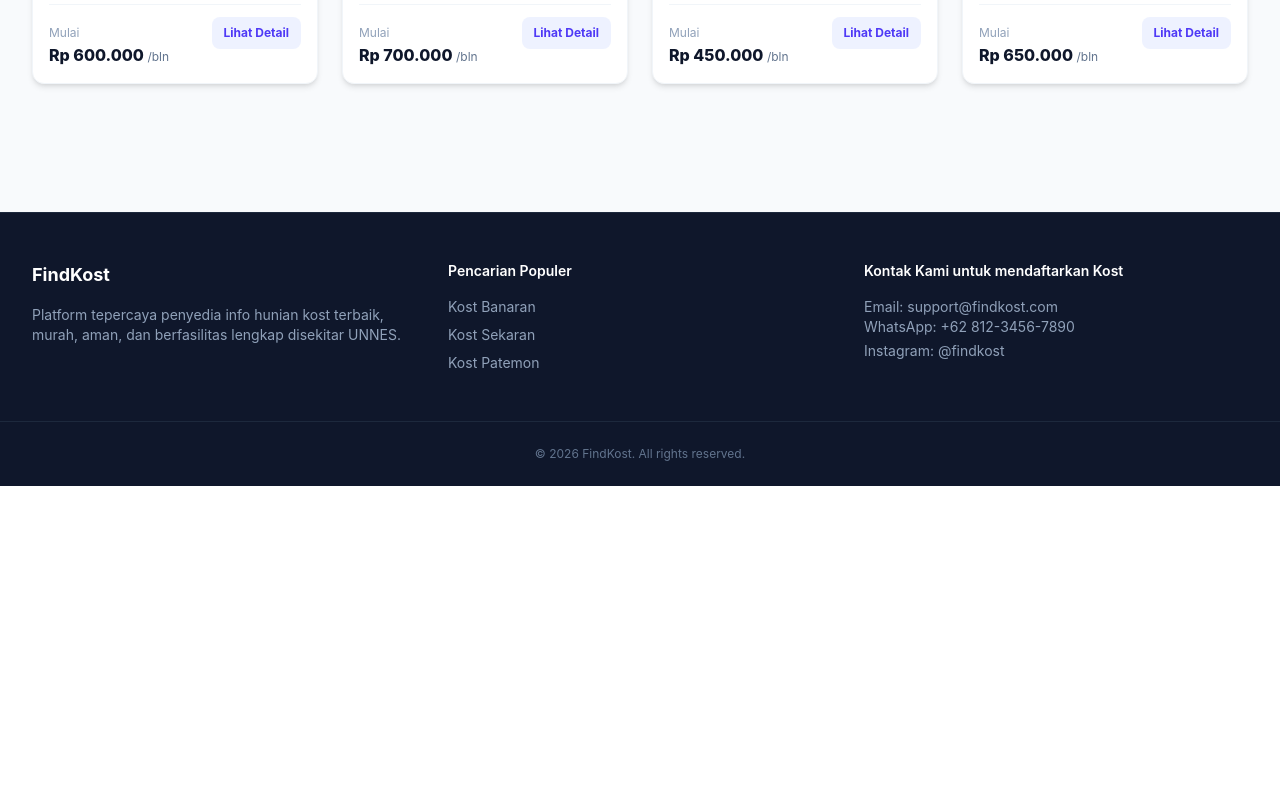
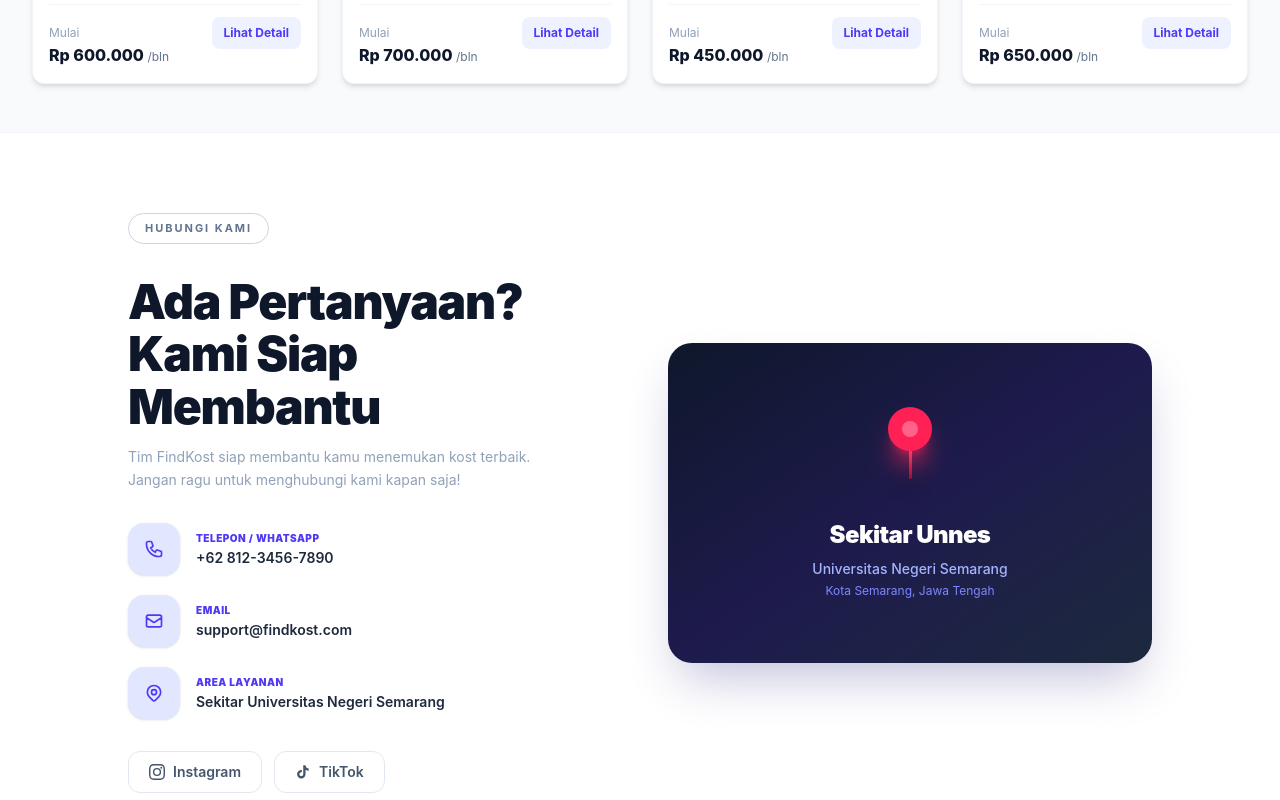
Before and after one commit to razzell6/find-kost, a React (Vite) app: page / in a window 1280 px wide. Shown: the part 940-1740 px from the top of the page. Before the commit the page ends 1426 px from the top, so only its background shows below. Built offline with nearby package versions, Linux system fonts and the light colour scheme.

Commit message:
menambah halaman dibawah pilihan kost beserta teks dan elemen yang digunakan

```diff
--- a/src/pages/Home.jsx
+++ b/src/pages/Home.jsx
@@ -4,12 +4,7 @@ import Footer from '../components/Footer';
 import KostCard from '../components/KostCard';
 
 // ============================================================
-// 1. DATA MASTER KOST
-//    PERUBAHAN: Ditambah 2 field baru di setiap kost:
-//      - `jarak`    : jarak dalam meter dari Unnes
-//      - `kapasitas`: jumlah orang per kamar
-//    Kost Putra Sejahtera diubah harga & fasilitas agar
-//    filter "Dibawah 500rb" dan "Kasur+Lemari" bisa ditest.
+// DATA MASTER KOST
 // ============================================================
 const DATA_KOST_MASTER = [
   {
@@ -41,11 +36,11 @@ const DATA_KOST_MASTER = [
     title: "Kost Putra Sejahtera",
     type: "Putra",
     location: "Jl. Banaran Gang 3",
-    price: 450000,       // diubah dari 550000 → agar filter "Dibawah 500rb" bisa dicoba
+    price: 450000,
     rating: 4.7,
     jarak: 1500,
     kapasitas: 2,
-    facilities: ["WiFi High-Speed", "Kasur", "Lemari", "Kipas Angin"], // diubah → agar filter "Kasur+Lemari" bisa dicoba
+    facilities: ["WiFi High-Speed", "Kasur", "Lemari", "Kipas Angin"],
     image: "https://images.unsplash.com/photo-1554995207-c18c203602cb?auto=format&fit=crop&w=500&q=80"
   },
   {
@@ -64,85 +59,56 @@ const DATA_KOST_MASTER = [
 
 export default function Home() {
 
-  // ============================================================
-  // 2. STATE FILTER — yang lama + 4 baru di bawahnya
-  // ============================================================
+  // ── STATE FILTER ──
   const [keywordLokasi, setKeywordLokasi] = useState('');
-  const [filterTipe, setFilterTipe] = useState('Semua');
-
-  // ✅ 4 STATE FILTER BARU
-  const [filterHarga, setFilterHarga] = useState('semua');
-  const [filterJarak, setFilterJarak] = useState('semua');
+  const [filterTipe, setFilterTipe]       = useState('Semua');
+  const [filterHarga, setFilterHarga]     = useState('semua');
+  const [filterJarak, setFilterJarak]     = useState('semua');
   const [filterFasilitas, setFilterFasilitas] = useState('semua');
   const [filterKapasitas, setFilterKapasitas] = useState('semua');
 
-  // ============================================================
-  // 3. LOGIKA FILTER UTAMA — semua kondisi digabung
-  // ============================================================
+  // ── LOGIKA FILTER ──
   const kostTerfilter = DATA_KOST_MASTER.filter((item) => {
+    const cocokTipe = filterTipe === 'Semua' || item.type.toLowerCase() === filterTipe.toLowerCase();
+    const cocokLokasi = item.location.toLowerCase().includes(keywordLokasi.toLowerCase()) ||
+                        item.title.toLowerCase().includes(keywordLokasi.toLowerCase());
 
-    // A. Filter Tipe Properti (tidak berubah)
-    const cocokTipe =
-      filterTipe === 'Semua' ||
-      item.type.toLowerCase() === filterTipe.toLowerCase();
-
-    // B. Filter Lokasi / Keyword (tidak berubah)
-    const cocokLokasi =
-      item.location.toLowerCase().includes(keywordLokasi.toLowerCase()) ||
-      item.title.toLowerCase().includes(keywordLokasi.toLowerCase());
-
-    // C. ✅ Filter Harga Per Bulan
     let cocokHarga = true;
     if      (filterHarga === 'dibawah500')  cocokHarga = item.price < 500000;
-    else if (filterHarga === '500-750')     cocokHarga = item.price >= 500000  && item.price <= 750000;
-    else if (filterHarga === '750-1000')    cocokHarga = item.price > 750000   && item.price <= 1000000;
+    else if (filterHarga === '500-750')     cocokHarga = item.price >= 500000 && item.price <= 750000;
+    else if (filterHarga === '750-1000')    cocokHarga = item.price > 750000 && item.price <= 1000000;
     else if (filterHarga === 'diatas1000')  cocokHarga = item.price > 1000000;
 
-    // D. ✅ Filter Jarak Dari Unnes
     let cocokJarak = true;
     if      (filterJarak === 'kurang500')   cocokJarak = item.jarak < 500;
-    else if (filterJarak === '500-1000')    cocokJarak = item.jarak >= 500  && item.jarak <= 1000;
-    else if (filterJarak === '1000-2000')   cocokJarak = item.jarak > 1000  && item.jarak <= 2000;
+    else if (filterJarak === '500-1000')    cocokJarak = item.jarak >= 500 && item.jarak <= 1000;
+    else if (filterJarak === '1000-2000')   cocokJarak = item.jarak > 1000 && item.jarak <= 2000;
     else if (filterJarak === 'lebih2000')   cocokJarak = item.jarak > 2000;
 
-    // E. ✅ Filter Fasilitas Kamar
     const fas = item.facilities.map(f => f.toLowerCase());
     let cocokFasilitas = true;
-    if (filterFasilitas === 'ac') {
-      cocokFasilitas = fas.some(f => f.includes('ac'));
-    } else if (filterFasilitas === 'kamar-mandi') {
-      cocokFasilitas = fas.some(f => f.includes('kamar mandi dalam'));
-    } else if (filterFasilitas === 'ac-kamar-mandi') {
-      cocokFasilitas =
-        fas.some(f => f.includes('ac')) &&
-        fas.some(f => f.includes('kamar mandi dalam'));
-    } else if (filterFasilitas === 'kasur-lemari') {
-      cocokFasilitas =
-        fas.some(f => f.includes('kasur')) &&
-        fas.some(f => f.includes('lemari'));
-    }
+    if      (filterFasilitas === 'ac')              cocokFasilitas = fas.some(f => f.includes('ac'));
+    else if (filterFasilitas === 'kamar-mandi')     cocokFasilitas = fas.some(f => f.includes('kamar mandi dalam'));
+    else if (filterFasilitas === 'ac-kamar-mandi')  cocokFasilitas = fas.some(f => f.includes('ac')) && fas.some(f => f.includes('kamar mandi dalam'));
+    else if (filterFasilitas === 'kasur-lemari')    cocokFasilitas = fas.some(f => f.includes('kasur')) && fas.some(f => f.includes('lemari'));
 
-    // F. ✅ Filter Kapasitas Per Kamar
     let cocokKapasitas = true;
-    if      (filterKapasitas === '1')      cocokKapasitas = item.kapasitas === 1;
-    else if (filterKapasitas === '2')      cocokKapasitas = item.kapasitas === 2;
-    else if (filterKapasitas === '3plus')  cocokKapasitas = item.kapasitas >= 3;
+    if      (filterKapasitas === '1')     cocokKapasitas = item.kapasitas === 1;
+    else if (filterKapasitas === '2')     cocokKapasitas = item.kapasitas === 2;
+    else if (filterKapasitas === '3plus') cocokKapasitas = item.kapasitas >= 3;
 
-    // Semua kondisi harus TRUE agar kost lolos saringan
     return cocokTipe && cocokLokasi && cocokHarga && cocokJarak && cocokFasilitas && cocokKapasitas;
   });
 
-  // Styling reusable untuk dropdown filter baru
   const dropdownStyle =
     "w-full text-xs font-semibold text-slate-700 bg-white border border-slate-200 " +
-    "rounded-xl px-3 py-2.5 focus:outline-none focus:ring-2 focus:ring-indigo-400 " +
-    "cursor-pointer shadow-sm";
+    "rounded-xl px-3 py-2.5 focus:outline-none focus:ring-2 focus:ring-indigo-400 cursor-pointer shadow-sm";
 
   return (
     <div className="min-h-screen bg-slate-50 flex flex-col justify-between">
       <Navbar />
 
-      {/* ─── HERO SECTION & SEARCH BAR ─── */}
+      {/* ─── HERO + SEARCH BAR ─── */}
       <header className="bg-gradient-to-r from-slate-900 via-indigo-950 to-slate-900 text-white py-16 px-4 text-center">
         <div className="max-w-4xl mx-auto space-y-4">
           <h2 className="text-3xl md:text-4xl font-black tracking-tight">
@@ -152,10 +118,8 @@ export default function Home() {
             Ribuan pilihan kamar kost putra, putri, dan campur di seluruh Indonesia dengan fasilitas lengkap.
           </p>
 
-          {/* ── SEARCH BAR (tidak berubah) ── */}
+          {/* Search Bar */}
           <div className="bg-white p-4 rounded-2xl shadow-xl max-w-3xl mx-auto grid grid-cols-1 md:grid-cols-7 gap-4 text-slate-800 items-center mt-8">
-
-            {/* Input Keyword Lokasi */}
             <div className="md:col-span-3 text-left px-2">
               <label className="block text-[10px] font-black text-indigo-600 uppercase tracking-wider mb-1">
                 Lokasi / Area
@@ -168,10 +132,7 @@ export default function Home() {
                 className="w-full text-sm font-medium focus:outline-none placeholder-slate-400"
               />
             </div>
-
             <div className="hidden md:block h-8 border-r border-slate-200"></div>
-
-            {/* Select Tipe Properti */}
             <div className="md:col-span-2 text-left px-2">
               <label className="block text-[10px] font-black text-indigo-600 uppercase tracking-wider mb-1">
                 Tipe Properti
@@ -187,26 +148,16 @@ export default function Home() {
                 <option value="Campur">Campur</option>
               </select>
             </div>
-
-            {/* Tombol Cari */}
             <button className="md:col-span-1 w-full bg-indigo-600 hover:bg-indigo-700 text-white font-bold py-2.5 px-4 rounded-xl transition text-sm shadow-md shadow-indigo-100">
               Cari
             </button>
           </div>
 
-          {/* ── ✅ FILTER TAMBAHAN (4 dropdown baru) ── */}
+          {/* Filter Tambahan */}
           <div className="max-w-3xl mx-auto grid grid-cols-2 md:grid-cols-4 gap-3 mt-3">
-
-            {/* Filter 1: Harga Per Bulan */}
             <div className="text-left">
-              <label className="block text-[10px] font-bold text-indigo-300 uppercase tracking-wider mb-1.5 pl-1">
-                💰 Harga / Bulan
-              </label>
-              <select
-                value={filterHarga}
-                onChange={(e) => setFilterHarga(e.target.value)}
-                className={dropdownStyle}
-              >
+              <label className="block text-[10px] font-bold text-indigo-300 uppercase tracking-wider mb-1.5 pl-1">💰 Harga / Bulan</label>
+              <select value={filterHarga} onChange={(e) => setFilterHarga(e.target.value)} className={dropdownStyle}>
                 <option value="semua">Semua Harga</option>
                 <option value="dibawah500">Dibawah Rp 500.000</option>
                 <option value="500-750">Rp 500rb – 750rb</option>
@@ -214,17 +165,9 @@ export default function Home() {
                 <option value="diatas1000">Diatas Rp 1.000.000</option>
               </select>
             </div>
-
-            {/* Filter 2: Jarak Dari Unnes */}
             <div className="text-left">
-              <label className="block text-[10px] font-bold text-indigo-300 uppercase tracking-wider mb-1.5 pl-1">
-                📍 Jarak dari Unnes
-              </label>
-              <select
-                value={filterJarak}
-                onChange={(e) => setFilterJarak(e.target.value)}
-                className={dropdownStyle}
-              >
+              <label className="block text-[10px] font-bold text-indigo-300 uppercase tracking-wider mb-1.5 pl-1">📍 Jarak dari Unnes</label>
+              <select value={filterJarak} onChange={(e) => setFilterJarak(e.target.value)} className={dropdownStyle}>
                 <option value="semua">Semua Jarak</option>
                 <option value="kurang500">Kurang dari 500m</option>
                 <option value="500-1000">500m – 1km</option>
@@ -232,17 +175,9 @@ export default function Home() {
                 <option value="lebih2000">Lebih dari 2km</option>
               </select>
             </div>
-
-            {/* Filter 3: Fasilitas Kamar */}
             <div className="text-left">
-              <label className="block text-[10px] font-bold text-indigo-300 uppercase tracking-wider mb-1.5 pl-1">
-                🛏️ Fasilitas Kamar
-              </label>
-              <select
-                value={filterFasilitas}
-                onChange={(e) => setFilterFasilitas(e.target.value)}
-                className={dropdownStyle}
-              >
+              <label className="block text-[10px] font-bold text-indigo-300 uppercase tracking-wider mb-1.5 pl-1">🛏️ Fasilitas Kamar</label>
+              <select value={filterFasilitas} onChange={(e) => setFilterFasilitas(e.target.value)} className={dropdownStyle}>
                 <option value="semua">Semua Fasilitas</option>
                 <option value="ac">AC</option>
                 <option value="kamar-mandi">Kamar Mandi Dalam</option>
@@ -250,31 +185,20 @@ export default function Home() {
                 <option value="kasur-lemari">Kasur + Lemari</option>
               </select>
             </div>
-
-            {/* Filter 4: Kapasitas Per Kamar */}
             <div className="text-left">
-              <label className="block text-[10px] font-bold text-indigo-300 uppercase tracking-wider mb-1.5 pl-1">
-                👥 Kapasitas Kamar
-              </label>
-              <select
-                value={filterKapasitas}
-                onChange={(e) => setFilterKapasitas(e.target.value)}
-                className={dropdownStyle}
-              >
+              <label className="block text-[10px] font-bold text-indigo-300 uppercase tracking-wider mb-1.5 pl-1">👥 Kapasitas Kamar</label>
+              <select value={filterKapasitas} onChange={(e) => setFilterKapasitas(e.target.value)} className={dropdownStyle}>
                 <option value="semua">Semua</option>
                 <option value="1">1 Orang</option>
                 <option value="2">2 Orang</option>
                 <option value="3plus">3 Orang Ke Atas</option>
               </select>
             </div>
-
           </div>
-          {/* ── END FILTER TAMBAHAN ── */}
-
         </div>
       </header>
 
-      {/* ─── RENDER HASIL FILTER LISTING KOST ─── */}
+      {/* ─── LISTING KOST ─── */}
       <main className="max-w-7xl mx-auto px-4 sm:px-6 lg:px-8 py-12 w-full flex-grow">
         <div className="flex justify-between items-end mb-6">
           <div>
@@ -290,7 +214,7 @@ export default function Home() {
           <div className="text-center py-16 bg-white rounded-2xl border border-dashed border-slate-200">
             <span className="text-4xl">🔍</span>
             <h4 className="text-base font-bold text-slate-700 mt-2">Kost Tidak Ditemukan</h4>
-            <p className="text-xs text-slate-400 mt-1">Coba ketik kata kunci daerah lain atau ubah filter pencarian.</p>
+            <p className="text-xs text-slate-400 mt-1">Coba ubah filter pencarian kamu.</p>
           </div>
         ) : (
           <div className="grid grid-cols-1 sm:grid-cols-2 md:grid-cols-3 lg:grid-cols-4 gap-6">
@@ -301,6 +225,125 @@ export default function Home() {
         )}
       </main>
 
+      {/* ═══════════════════════════════════════════════════════
+          ✅ SECTION BARU: HUBUNGI KAMI
+          Layout & bubble dari gambar 2, warna dari FindKost
+      ════════════════════════════════════════════════════════ */}
+      <section className="bg-white py-20 px-4 border-t border-slate-100">
+        <div className="max-w-5xl mx-auto grid grid-cols-1 md:grid-cols-2 gap-14 items-center">
+
+          {/* ── KIRI: Kontak ── */}
+          <div className="space-y-8">
+
+            {/* Badge "HUBUNGI KAMI" */}
+            <span className="inline-flex items-center border border-slate-300 text-slate-500 text-[11px] font-bold uppercase tracking-[0.18em] px-4 py-1.5 rounded-full">
+              Hubungi Kami
+            </span>
+
+            {/* Heading & Deskripsi */}
+            <div className="space-y-3">
+              <h2 className="text-4xl md:text-5xl font-black text-slate-900 leading-[1.1] tracking-tight">
+                Ada Pertanyaan?<br />
+                Kami Siap Membantu
+              </h2>
+              <p className="text-slate-400 text-sm leading-relaxed">
+                Tim FindKost siap membantu kamu menemukan kost terbaik.<br />
+                Jangan ragu untuk menghubungi kami kapan saja!
+              </p>
+            </div>
+
+            {/* ── Contact Items (bubble) ── */}
+            <div className="space-y-5">
+
+              {/* Telepon / WhatsApp */}
+              <div className="flex items-center gap-4">
+                <div className="w-13 h-13 min-w-[52px] min-h-[52px] bg-indigo-100 rounded-2xl flex items-center justify-center shadow-sm">
+                  <svg className="w-5 h-5 text-indigo-600" fill="none" viewBox="0 0 24 24" stroke="currentColor" strokeWidth={2}>
+                    <path strokeLinecap="round" strokeLinejoin="round" d="M3 5a2 2 0 012-2h3.28a1 1 0 01.948.684l1.498 4.493a1 1 0 01-.502 1.21l-2.257 1.13a11.042 11.042 0 005.516 5.516l1.13-2.257a1 1 0 011.21-.502l4.493 1.498a1 1 0 01.684.949V19a2 2 0 01-2 2h-1C9.716 21 3 14.284 3 6V5z" />
+                  </svg>
+                </div>
+                <div>
+                  <p className="text-[10px] font-black text-indigo-600 uppercase tracking-wider mb-0.5">Telepon / WhatsApp</p>
+                  <p className="text-slate-800 font-semibold text-sm">+62 812-3456-7890</p>
+                </div>
+              </div>
+
+              {/* Email */}
+              <div className="flex items-center gap-4">
+                <div className="w-13 h-13 min-w-[52px] min-h-[52px] bg-indigo-100 rounded-2xl flex items-center justify-center shadow-sm">
+                  <svg className="w-5 h-5 text-indigo-600" fill="none" viewBox="0 0 24 24" stroke="currentColor" strokeWidth={2}>
+                    <path strokeLinecap="round" strokeLinejoin="round" d="M3 8l7.89 5.26a2 2 0 002.22 0L21 8M5 19h14a2 2 0 002-2V7a2 2 0 00-2-2H5a2 2 0 00-2 2v10a2 2 0 002 2z" />
+                  </svg>
+                </div>
+                <div>
+                  <p className="text-[10px] font-black text-indigo-600 uppercase tracking-wider mb-0.5">Email</p>
+                  <p className="text-slate-800 font-semibold text-sm">support@findkost.com</p>
+                </div>
+              </div>
+
+              {/* Area Layanan */}
+              <div className="flex items-center gap-4">
+                <div className="w-13 h-13 min-w-[52px] min-h-[52px] bg-indigo-100 rounded-2xl flex items-center justify-center shadow-sm">
+                  <svg className="w-5 h-5 text-indigo-600" fill="none" viewBox="0 0 24 24" stroke="currentColor" strokeWidth={2}>
+                    <path strokeLinecap="round" strokeLinejoin="round" d="M17.657 16.657L13.414 20.9a1.998 1.998 0 01-2.827 0l-4.244-4.243a8 8 0 1111.314 0z" />
+                    <path strokeLinecap="round" strokeLinejoin="round" d="M15 11a3 3 0 11-6 0 3 3 0 016 0z" />
+                  </svg>
+                </div>
+                <div>
+                  <p className="text-[10px] font-black text-indigo-600 uppercase tracking-wider mb-0.5">Area Layanan</p>
+                  <p className="text-slate-800 font-semibold text-sm">Sekitar Universitas Negeri Semarang</p>
+                </div>
+              </div>
+            </div>
+
+            {/* ── Tombol Sosial Media ── */}
+            <div className="flex gap-3 flex-wrap">
+              {/* Instagram */}
+              <button className="flex items-center gap-2 border border-slate-200 text-slate-600 text-sm font-semibold px-5 py-2.5 rounded-xl hover:bg-indigo-50 hover:border-indigo-300 hover:text-indigo-600 transition-all duration-200">
+                <svg className="w-4 h-4" fill="currentColor" viewBox="0 0 24 24">
+                  <path d="M12 2.163c3.204 0 3.584.012 4.85.07 3.252.148 4.771 1.691 4.919 4.919.058 1.265.069 1.645.069 4.849 0 3.205-.012 3.584-.069 4.849-.149 3.225-1.664 4.771-4.919 4.919-1.266.058-1.644.07-4.85.07-3.204 0-3.584-.012-4.849-.07-3.26-.149-4.771-1.699-4.919-4.92-.058-1.265-.07-1.644-.07-4.849 0-3.204.013-3.583.07-4.849.149-3.227 1.664-4.771 4.919-4.919 1.266-.057 1.645-.069 4.849-.069zM12 0C8.741 0 8.333.014 7.053.072 2.695.272.273 2.69.073 7.052.014 8.333 0 8.741 0 12c0 3.259.014 3.668.072 4.948.2 4.358 2.618 6.78 6.98 6.98C8.333 23.986 8.741 24 12 24c3.259 0 3.668-.014 4.948-.072 4.354-.2 6.782-2.618 6.979-6.98.059-1.28.073-1.689.073-4.948 0-3.259-.014-3.667-.072-4.947-.196-4.354-2.617-6.78-6.979-6.98C15.668.014 15.259 0 12 0zm0 5.838a6.162 6.162 0 100 12.324 6.162 6.162 0 000-12.324zM12 16a4 4 0 110-8 4 4 0 010 8zm6.406-11.845a1.44 1.44 0 100 2.881 1.44 1.44 0 000-2.881z"/>
+                </svg>
+                Instagram
+              </button>
+              {/* TikTok */}
+              <button className="flex items-center gap-2 border border-slate-200 text-slate-600 text-sm font-semibold px-5 py-2.5 rounded-xl hover:bg-indigo-50 hover:border-indigo-300 hover:text-indigo-600 transition-all duration-200">
+                <svg className="w-4 h-4" fill="currentColor" viewBox="0 0 24 24">
+                  <path d="M19.59 6.69a4.83 4.83 0 01-3.77-4.25V2h-3.45v13.67a2.89 2.89 0 01-2.88 2.5 2.89 2.89 0 01-2.89-2.89 2.89 2.89 0 012.89-2.89c.28 0 .54.04.79.1V9.01a6.33 6.33 0 00-.79-.05 6.34 6.34 0 00-6.34 6.34 6.34 6.34 0 006.34 6.34 6.34 6.34 0 006.33-6.34V8.69a8.18 8.18 0 004.78 1.52V6.78a4.84 4.84 0 01-1.01-.09z"/>
+                </svg>
+                TikTok
+              </button>
+            </div>
+          </div>
+
+          {/* ── KANAN: Location Card ── */}
+          <div className="bg-gradient-to-br from-slate-900 via-indigo-950 to-slate-800 rounded-3xl flex flex-col items-center justify-center text-white text-center py-16 px-8 shadow-2xl shadow-indigo-900/30">
+
+            {/* Map Pin (bubble) */}
+            <div className="mb-8 flex flex-col items-center">
+              {/* Kepala pin */}
+              <div className="w-11 h-11 bg-rose-500 rounded-full shadow-xl shadow-rose-500/60 flex items-center justify-center">
+                <div className="w-4 h-4 bg-white/30 rounded-full"></div>
+              </div>
+              {/* Jarum pin */}
+              <div
+                style={{ width: '3px', height: '28px', background: 'linear-gradient(to bottom, #f43f5e, #9f1239)', borderRadius: '0 0 3px 3px' }}
+              ></div>
+              {/* Bayangan di tanah */}
+              <div className="w-5 h-1.5 bg-black/25 rounded-full blur-sm mt-0.5"></div>
+            </div>
+
+            {/* Teks Lokasi */}
+            <h3 className="text-2xl font-black tracking-tight">Sekitar Unnes</h3>
+            <p className="text-indigo-300 text-sm mt-2 font-medium">Universitas Negeri Semarang</p>
+            <p className="text-indigo-400 text-xs mt-1">Kota Semarang, Jawa Tengah</p>
+          </div>
+
+        </div>
+      </section>
+      {/* ═══════════════════════════════════════════════════════
+          END SECTION HUBUNGI KAMI
+      ════════════════════════════════════════════════════════ */}
+
       <Footer />
     </div>
   );
```
